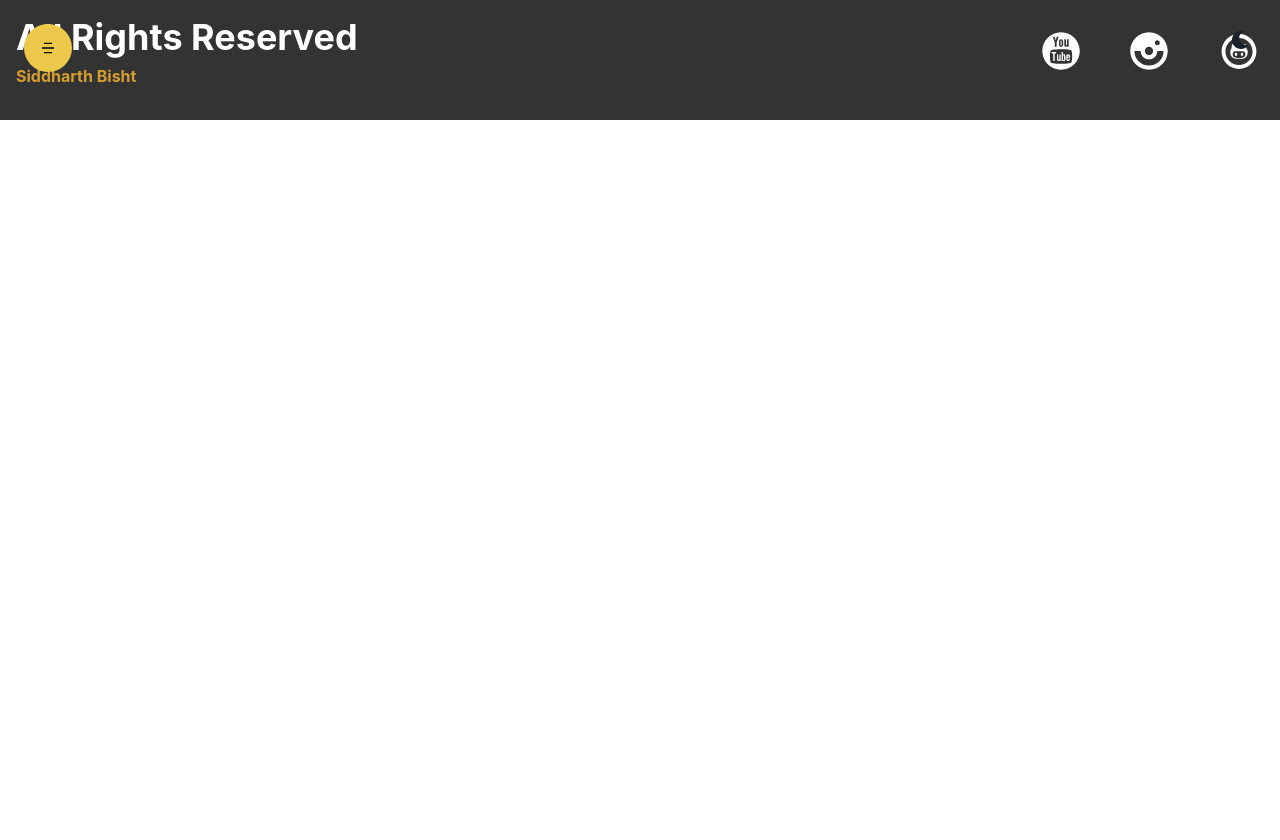
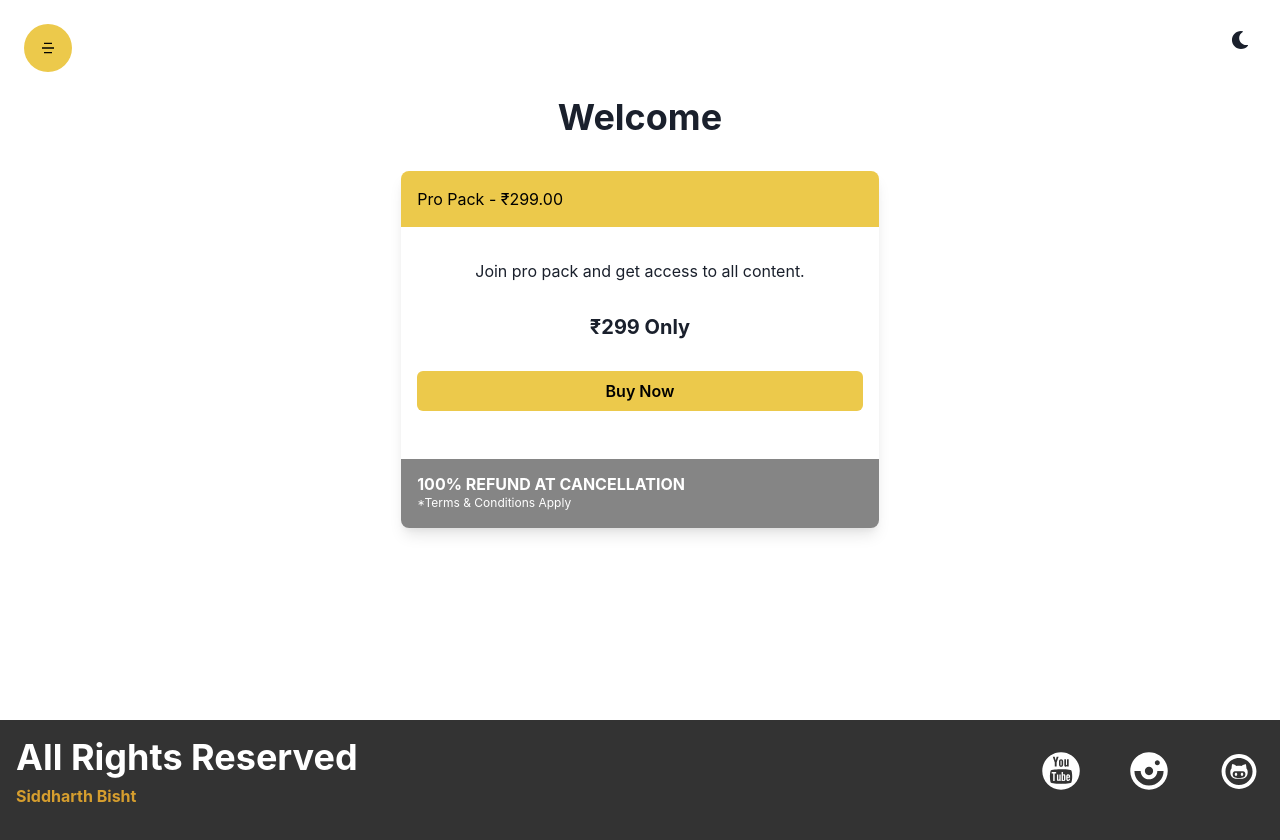
Before and after one commit to OfficialSiddharthBisht/sid-education, a React (Create React App) app: page /subscribe in a window 1280 px wide. Before the commit the page ends 800 px from the top, so only its background shows below. Built offline with nearby package versions, Linux system fonts and the light colour scheme.

Commit message:
faet: all payments pages

```diff
--- a/src/App.js
+++ b/src/App.js
@@ -17,6 +17,11 @@
 import Contact from './components/Contact/Contact';
 import Request from './components/Request/Request';
 import About from './components/About/About';
+import PaymentFail from './components/Payments/PaymentFail';
+import PaymentSuccess from './components/Payments/PaymentSuccess';
+import Subscribe from './components/Payments/Subscribe';
+import NotFound from './components/Layout/NotFound/NotFound';
+
 
 
 function App() {
@@ -33,6 +38,10 @@
         <Route path='/contact' element={<Contact />} />
         <Route path='/request' element={<Request />} />
         <Route path='/about' element={<About />} />
+        <Route path='/paymentfail' element={<PaymentFail />} />
+        <Route path='/paymentsuccess' element={<PaymentSuccess />} />
+        <Route path='/subscribe' element={<Subscribe />} />
+        <Route path='/notfound' element={<NotFound />} />
 
 
 
--- a/src/components/Auth/Login.jsx
+++ b/src/components/Auth/Login.jsx
@@ -48,7 +48,7 @@
                     </Button>
                     <Box marginY='4'>
                         New User? {' '}
-                        <Link to='register'>
+                        <Link to='/register'>
                             <Button colorScheme={'yellow'} variant={'link'}>
                                 Sign Up
                             </Button>
--- /dev/null
+++ b/src/components/Layout/NotFound/NotFound.jsx
@@ -0,0 +1,20 @@
+import { Button, Container, Heading, VStack } from '@chakra-ui/react';
+import React from 'react';
+import { RiErrorWarningFill } from 'react-icons/ri';
+import { Link } from 'react-router-dom';
+
+const NotFound = () => {
+  return (
+    <Container h="90vh">
+      <VStack justifyContent={'center'} h="full" spacing={'4'}>
+        <RiErrorWarningFill size={'5rem'} />
+        <Heading>Page Not Found</Heading>
+        <Link to="/">
+          <Button variant={'ghost'}>Go to home</Button>
+        </Link>
+      </VStack>
+    </Container>
+  );
+};
+
+export default NotFound;
--- /dev/null
+++ b/src/components/Payments/PaymentFail.jsx
@@ -0,0 +1,20 @@
+import { Button, Container, Heading, VStack } from '@chakra-ui/react';
+import React from 'react';
+import { RiErrorWarningFill } from 'react-icons/ri';
+import { Link } from 'react-router-dom';
+
+const PaymentFail = () => {
+  return (
+    <Container h="90vh">
+      <VStack justifyContent={'center'} h="full" spacing={'4'}>
+        <RiErrorWarningFill size={'5rem'} />
+        <Heading textTransform={'uppercase'}>Payment Fail</Heading>
+        <Link to="/subscribe">
+          <Button variant={'ghost'}>Try Again</Button>
+        </Link>
+      </VStack>
+    </Container>
+  );
+};
+
+export default PaymentFail;
--- /dev/null
+++ b/src/components/Payments/PaymentSuccess.jsx
@@ -0,0 +1,55 @@
+import {
+  Box,
+  Button,
+  Container,
+  Heading,
+  Text,
+  VStack,
+} from '@chakra-ui/react';
+import React from 'react';
+import { RiCheckboxCircleFill } from 'react-icons/ri';
+import { Link, useSearchParams } from 'react-router-dom';
+
+const PaymentSuccess = () => {
+  const reference = useSearchParams()[0].get('reference');
+
+  return (
+    <Container h="90vh" p="16">
+      <Heading my="8" textAlign={'center'}>
+        You have Pro Pack
+      </Heading>
+
+      <VStack boxShadow={'lg'} pb="16" alignItems={'center'} borderRadius="lg">
+        <Box
+          w="full"
+          bg="yellow.400"
+          p="4"
+          css={{ borderRadius: '8px 8px 0 0' }}
+        >
+          <Text color={'black'}>Payment Success</Text>
+        </Box>
+
+        <Box p="4">
+          <VStack textAlign={'center'} px="8" mt="4" spacing={'8'}>
+            <Text>
+              Congratulation you're a pro member. You have access to premium
+              content.
+            </Text>
+
+            <Heading size={'4xl'}>
+              <RiCheckboxCircleFill />
+            </Heading>
+          </VStack>
+        </Box>
+
+        <Link to="/profile">
+          <Button variant={'ghost'}>Go to profile</Button>
+        </Link>
+
+        <Heading size={'xs'}>Reference: {reference}</Heading>
+      </VStack>
+    </Container>
+  );
+};
+
+export default PaymentSuccess;
--- /dev/null
+++ b/src/components/Payments/Subscribe.jsx
@@ -0,0 +1,61 @@
+import {
+  Box,
+  Button,
+  Container,
+  Heading,
+  Text,
+  VStack,
+} from '@chakra-ui/react';
+import React, { useState } from 'react';
+
+const Subscribe = ({ user }) => {
+  // const [key, setKey] = useState('');
+
+  return (
+    <Container h="90vh" p="16">
+      <Heading children="Welcome" my="8" textAlign={'center'} />
+
+      <VStack
+        boxShadow={'lg'}
+        alignItems="stretch"
+        borderRadius={'lg'}
+        spacing="0"
+      >
+        <Box bg="yellow.400" p={'4'} css={{ borderRadius: '8px 8px 0 0' }}>
+          <Text color={'black'} children={`Pro Pack - ₹299.00`} />
+        </Box>
+        <Box p="4">
+          <VStack textAlign={'center'} px="8" mt={'4'} spacing="8">
+            <Text children={`Join pro pack and get access to all content.`} />
+            <Heading size="md" children={'₹299 Only'} />
+          </VStack>
+
+          <Button
+            my="8"
+            w="full"
+            colorScheme={'yellow'}
+          >
+            Buy Now
+          </Button>
+        </Box>
+
+        <Box bg="blackAlpha.600" p="4" css={{ borderRadius: '0 0 8px 8px' }}>
+          <Heading
+            color={'white'}
+            textTransform="uppercase"
+            size="sm"
+            children={'100% refund at cancellation'}
+          />
+
+          <Text
+            fontSize={'xs'}
+            color="white"
+            children={'*Terms & Conditions Apply'}
+          />
+        </Box>
+      </VStack>
+    </Container>
+  );
+};
+
+export default Subscribe;
```
